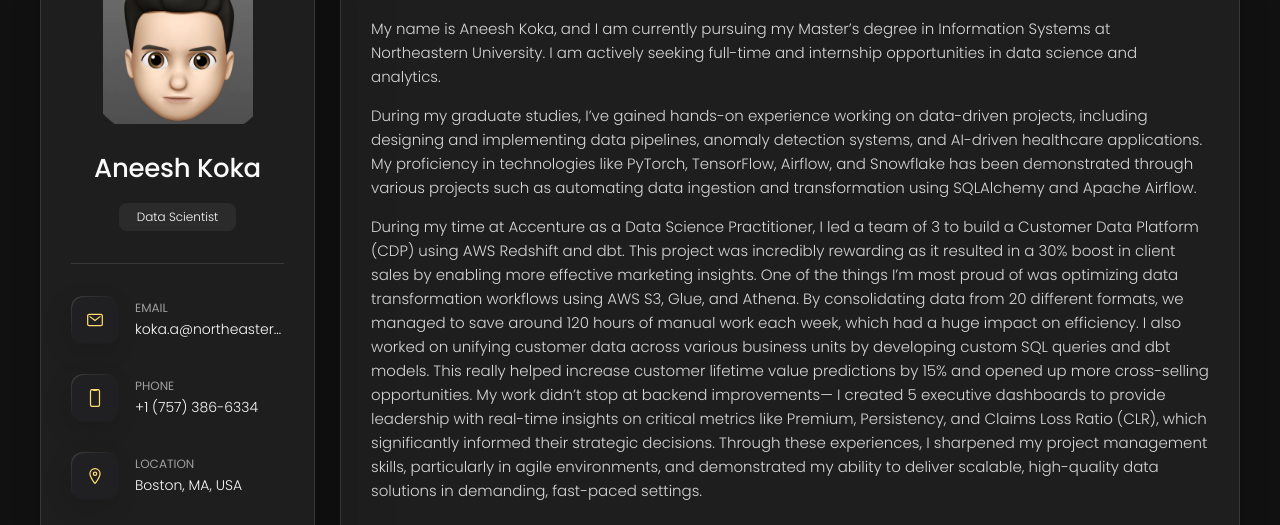
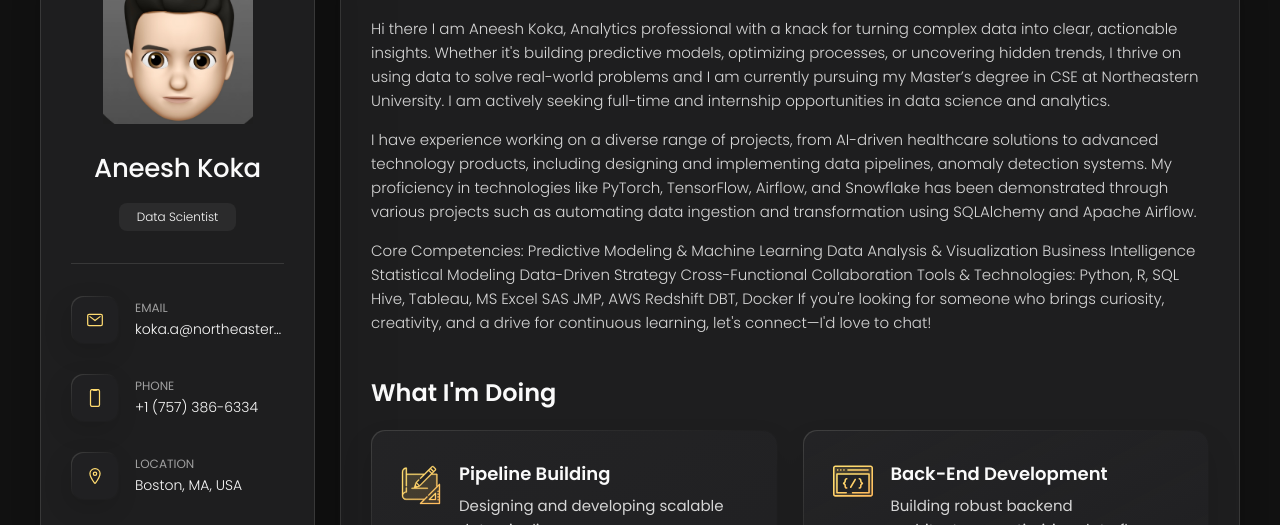
Before and after one commit to Anee-Ark/Aneesh.github.io, a plain HTML site: page index.html in a window 1280 px wide. Shown: the part 162-687 px from the top of the page. Drawn offline with nearby package versions, Linux system fonts and the light colour scheme.

Commit message:
Update index.html

```diff
--- a/index.html
+++ b/index.html
@@ -178,20 +178,31 @@
 
         <section class="about-text">
           <p>
-            My name is Aneesh Koka, and I am currently pursuing my Master’s degree in Information Systems at Northeastern University. I am actively seeking full-time and internship opportunities in data science and analytics.
+            Hi there I am Aneesh Koka, Analytics professional with a knack for turning complex data into clear, actionable insights. Whether it's building predictive models, optimizing processes, or uncovering hidden trends,
+            I thrive on using data to solve real-world problems and I am currently pursuing my Master’s degree in CSE at Northeastern University. I am actively seeking full-time and internship opportunities in data science and analytics.
           </p>
 
           <p>
-            During my graduate studies, I’ve gained hands-on experience working on data-driven projects, including designing and implementing data pipelines, anomaly detection systems, and AI-driven healthcare applications.
+            I have experience working on a diverse range of projects, from AI-driven healthcare solutions to advanced technology products, including designing and implementing data pipelines, anomaly detection systems.
             My proficiency in technologies like PyTorch, TensorFlow, Airflow, and Snowflake has been demonstrated through various projects such as automating data ingestion and transformation using SQLAlchemy and Apache Airflow.
           </p>
           <p>
-           During my time at Accenture as a Data Science Practitioner, I led a team of 3 to build a Customer Data Platform (CDP) using AWS Redshift and dbt.
-           This project was incredibly rewarding as it resulted in a 30% boost in client sales by enabling more effective marketing insights. One of the things I’m most proud of was optimizing data transformation workflows using AWS S3, Glue, and Athena.
-           By consolidating data from 20 different formats, we managed to save around 120 hours of manual work each week, which had a huge impact on efficiency.
-           I also worked on unifying customer data across various business units by developing custom SQL queries and dbt models. This really helped increase customer lifetime value predictions by 15% and opened up more cross-selling opportunities.
-           My work didn’t stop at backend improvements— I created 5 executive dashboards to provide leadership with real-time insights on critical metrics like Premium, Persistency, and Claims Loss Ratio (CLR), which significantly informed their strategic decisions.
-           Through these experiences, I sharpened my project management skills, particularly in agile environments, and demonstrated my ability to deliver scalable, high-quality data solutions in demanding, fast-paced settings.
+            Core Competencies:
+            Predictive Modeling & Machine Learning
+            Data Analysis & Visualization
+            Business Intelligence
+            Statistical Modeling
+            Data-Driven Strategy
+            Cross-Functional Collaboration
+
+            Tools & Technologies:
+            Python, R, SQL
+            Hive, Tableau, MS Excel
+            SAS JMP, AWS Redshift
+            DBT, Docker
+
+           If you're looking for someone who brings curiosity, creativity, and a drive for continuous learning, let's connect—I'd love to chat!
+
           </p>
         </section>
 
```
